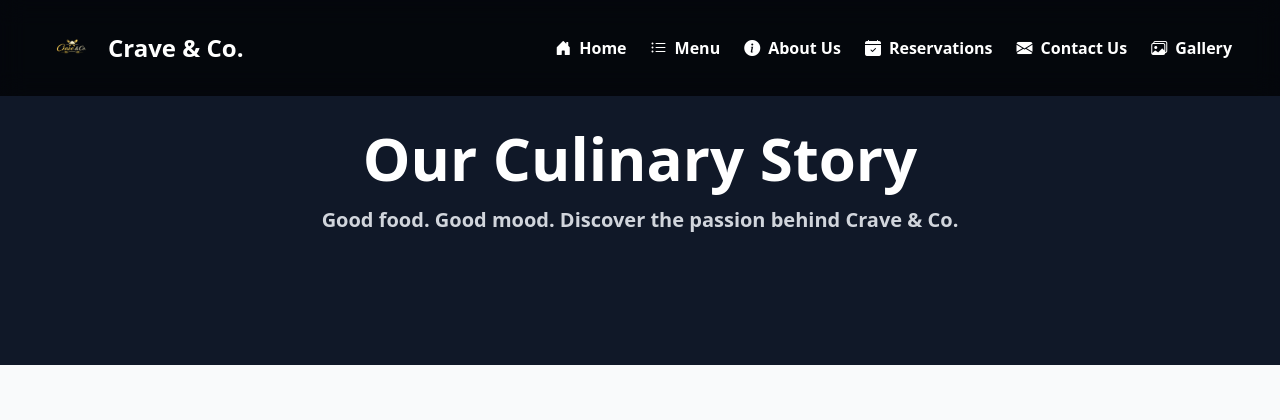
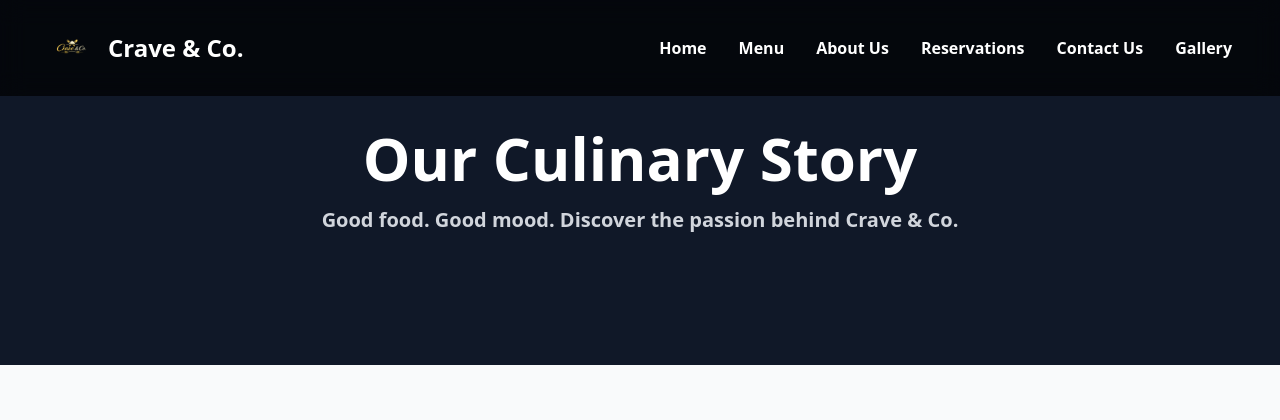
Before and after one commit to aela-ms/restaurant_management_system, a Django app: page /about/ in a window 1280 px wide. Shown: the top 420 px of the page. Run offline with Django 4.2, Linux system fonts and the light colour scheme.

Commit message:
Update navbar layout and add animated hover effect to links

```diff
--- a/templates/restaurant/partials/header.html
+++ b/templates/restaurant/partials/header.html
@@ -1,6 +1,5 @@
 {% load static %}
 <nav class="fixed top-0 w-full bg-black/70 backdrop-blur-md text-white z-50">
-    <!-- py-6 for increased height; justify-center + container centering brings everything towards the middle -->
     <div class="max-w-7xl mx-auto flex items-center justify-between px-12 py-6">
 
       <!-- Logo Section -->
@@ -10,24 +9,24 @@
       </a>
 
       <!-- Navigation Links -->
-      <div class="hidden md:flex gap-6">
-        <a href="{% url 'home' %}" class="flex items-center gap-2 font-semibold hover:text-yellow-400 transition">
-          <i class="bi bi-house-door-fill"></i> Home
+      <div class="hidden md:flex gap-8">
+        <a href="{% url 'home' %}" class="relative font-semibold hover:text-yellow-400 transition-colors duration-300 after:content-[''] after:absolute after:bottom-[-6px] after:left-0 after:w-0 after:h-[2px] after:bg-yellow-400 hover:after:w-full after:transition-all after:duration-300 ease-in-out">
+          Home
         </a>
-        <a href="{% url 'menu' %}" class="flex items-center gap-2 font-semibold hover:text-yellow-400 transition">
-          <i class="bi bi-list-ul"></i> Menu
+        <a href="{% url 'menu' %}" class="relative font-semibold hover:text-yellow-400 transition-colors duration-300 after:content-[''] after:absolute after:bottom-[-6px] after:left-0 after:w-0 after:h-[2px] after:bg-yellow-400 hover:after:w-full after:transition-all after:duration-300 ease-in-out">
+          Menu
         </a>
-        <a href="{% url 'about' %}" class="flex items-center gap-2 font-semibold hover:text-yellow-400 transition">
-          <i class="bi bi-info-circle-fill"></i> About Us
+        <a href="{% url 'about' %}" class="relative font-semibold hover:text-yellow-400 transition-colors duration-300 after:content-[''] after:absolute after:bottom-[-6px] after:left-0 after:w-0 after:h-[2px] after:bg-yellow-400 hover:after:w-full after:transition-all after:duration-300 ease-in-out">
+          About Us
         </a>
-        <a href="{% url 'reservations' %}" class="flex items-center gap-2 font-semibold hover:text-yellow-400 transition">
-          <i class="bi bi-calendar-check-fill"></i> Reservations
+        <a href="{% url 'reservations' %}" class="relative font-semibold hover:text-yellow-400 transition-colors duration-300 after:content-[''] after:absolute after:bottom-[-6px] after:left-0 after:w-0 after:h-[2px] after:bg-yellow-400 hover:after:w-full after:transition-all after:duration-300 ease-in-out">
+          Reservations
         </a>
-        <a href="{% url 'contact' %}" class="flex items-center gap-2 font-semibold hover:text-yellow-400 transition">
-          <i class="bi bi-envelope-fill"></i> Contact Us
+        <a href="{% url 'contact' %}" class="relative font-semibold hover:text-yellow-400 transition-colors duration-300 after:content-[''] after:absolute after:bottom-[-6px] after:left-0 after:w-0 after:h-[2px] after:bg-yellow-400 hover:after:w-full after:transition-all after:duration-300 ease-in-out">
+          Contact Us
         </a>
-        <a href="{% url 'gallery' %}" class="flex items-center gap-2 font-semibold hover:text-yellow-400 transition">
-          <i class="bi bi-images"></i> Gallery
+        <a href="{% url 'gallery' %}" class="relative font-semibold hover:text-yellow-400 transition-colors duration-300 after:content-[''] after:absolute after:bottom-[-6px] after:left-0 after:w-0 after:h-[2px] after:bg-yellow-400 hover:after:w-full after:transition-all after:duration-300 ease-in-out">
+          Gallery
         </a>
       </div>
 
```
